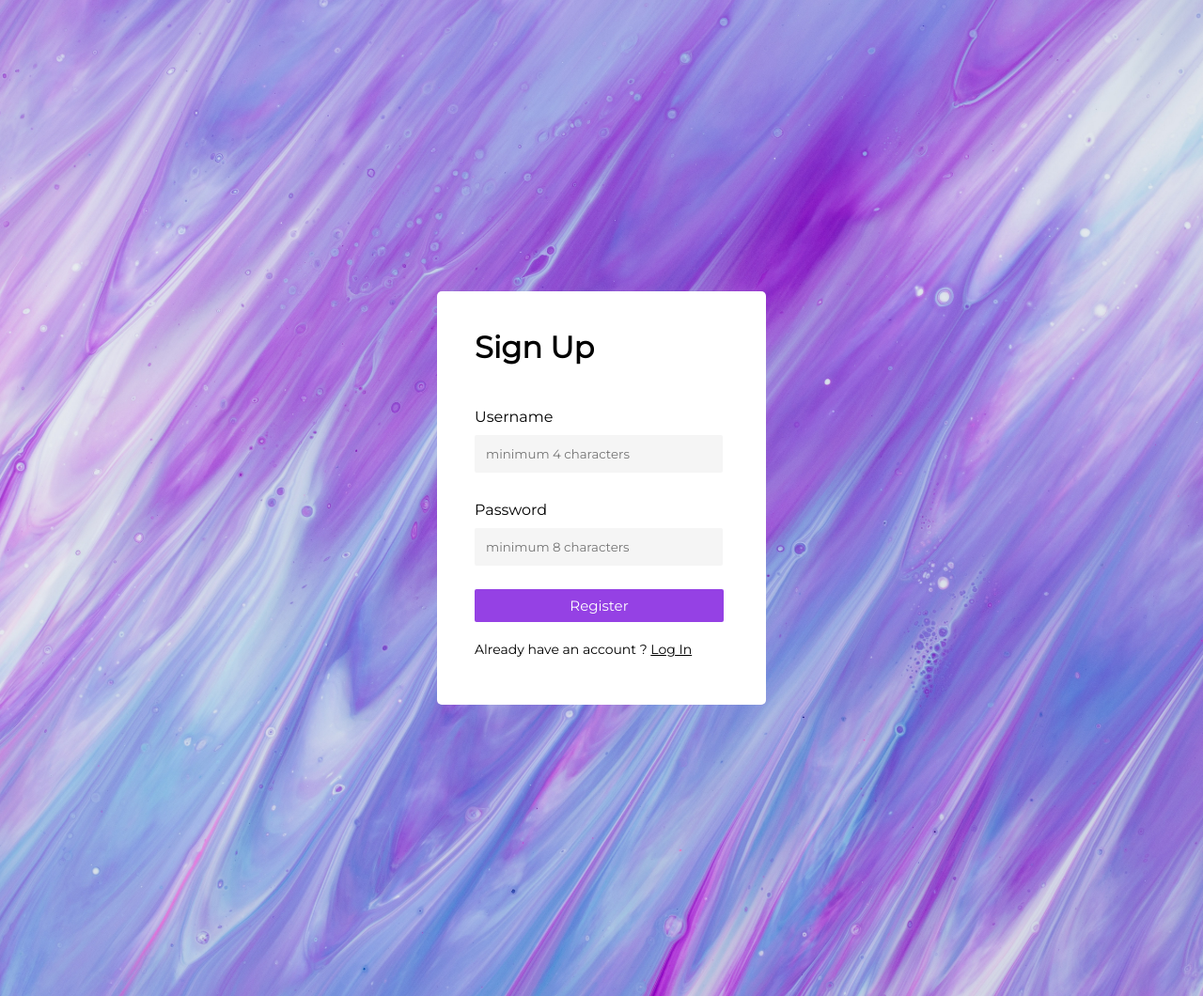
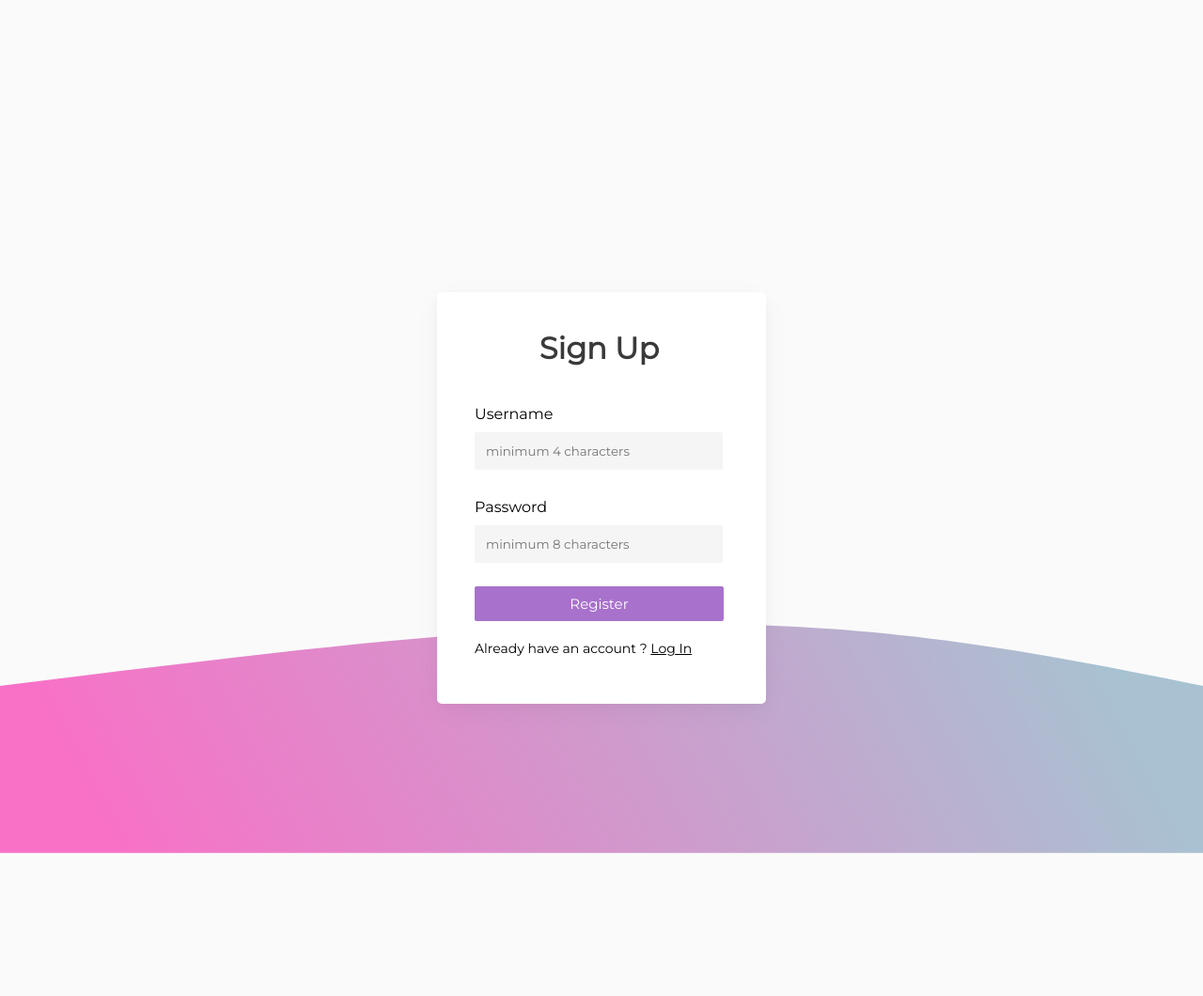
Before and after one commit to Apekshaprabhu/symphony, a Flask app: page /register in a window 1280 px wide. Shown: the whole page at 94% size. Run offline with Flask 2, Linux system fonts and the light colour scheme.

Commit message:
changed background of login and register

```diff
--- a/static/register.css
+++ b/static/register.css
@@ -11,12 +11,12 @@ a
 }
 body
 {
-    background-image: url("rsc/2.jpg");
+    /* background-image: url("rsc/2.jpg");
     background-repeat: no-repeat;
     background-attachment: fixed;
     background-size: cover;
-    background-position: center;
-    /* background-color: rgb(198, 166, 250); */
+    background-position: center; */
+    background-color: rgb(250, 250, 250);
 }
 .outer-container
 {
@@ -33,6 +33,12 @@ body
     display: flex;
     align-items: center;
     width: 350px;
+    box-shadow: rgba(10, 10, 30, 0.04) 0px 4px 16px, rgba(10, 10, 30, 0.034) 0px 8px 32px;
+}
+h1
+{
+    text-align: center;
+    color: rgb(58, 58, 58);
 }
 .f
 {
@@ -40,7 +46,7 @@ body
 }
 .rest
 {
-    margin-top: 30px;
+    margin-top: 26px;
 }
 .label-field, .submit-button, .link
 {
@@ -50,29 +56,16 @@ body
 {
     padding: 5px 0px;
 }
-/* .image
-{
-    background-image: url("rsc/2.jpg");
-    background-repeat: no-repeat;
-    background-attachment: fixed;
-    background-size: cover;
-    background-position: center;
-    width: 50%;
-} */
 .submit
 {
-    padding: 8px 14px;
+    padding: 9px 14px;
     border: none;
     border-radius: 2px;
     font-size: 15px;
-    background-color: rgb(149, 65, 228);
+    background-color: rgb(168,113,204);
     color: white;
     width: 265px;
     cursor: pointer;
-}
-.submit:hover
-{
-    background-color: blueviolet;
 }
 .field
 {
@@ -86,3 +79,9 @@ body
 {
     font-size: 14px;
 }
+svg
+{
+    position: fixed;
+    bottom: -200px;
+    z-index: -1;
+}
--- a/templates/login.html
+++ b/templates/login.html
@@ -40,6 +40,7 @@
             </div>
         </div>
     </div>
+    <svg width="100%" height="100%" id="svg" viewBox="0 0 1440 400" xmlns="http://www.w3.org/2000/svg" class="transition duration-300 ease-in-out delay-150"><defs><linearGradient id="gradient" x1="0%" y1="55%" x2="100%" y2="45%"><stop offset="5%" stop-color="#f871c7"></stop><stop offset="95%" stop-color="#a8c2d1"></stop></linearGradient></defs><path d="M 0,400 C 0,400 0,200 0,200 C 296,163 592,126 832,126 C 1072,126 1256,163 1440,200 C 1440,200 1440,400 1440,400 Z" stroke="none" stroke-width="0" fill="url(#gradient)" fill-opacity="1" class="transition-all duration-300 ease-in-out delay-150 path-0"></path></svg>
 </body>
 
 </html>
--- a/templates/register.html
+++ b/templates/register.html
@@ -40,6 +40,7 @@
             </div>
         </div>
     </div>
+    <svg width="100%" height="100%" id="svg" viewBox="0 0 1440 400" xmlns="http://www.w3.org/2000/svg" class="transition duration-300 ease-in-out delay-150"><defs><linearGradient id="gradient" x1="0%" y1="55%" x2="100%" y2="45%"><stop offset="5%" stop-color="#f871c7"></stop><stop offset="95%" stop-color="#a8c2d1"></stop></linearGradient></defs><path d="M 0,400 C 0,400 0,200 0,200 C 296,163 592,126 832,126 C 1072,126 1256,163 1440,200 C 1440,200 1440,400 1440,400 Z" stroke="none" stroke-width="0" fill="url(#gradient)" fill-opacity="1" class="transition-all duration-300 ease-in-out delay-150 path-0"></path></svg>
 </body>
 
 </html>
```
Also changed, not shown: static/rsc/wave1.png (added).
